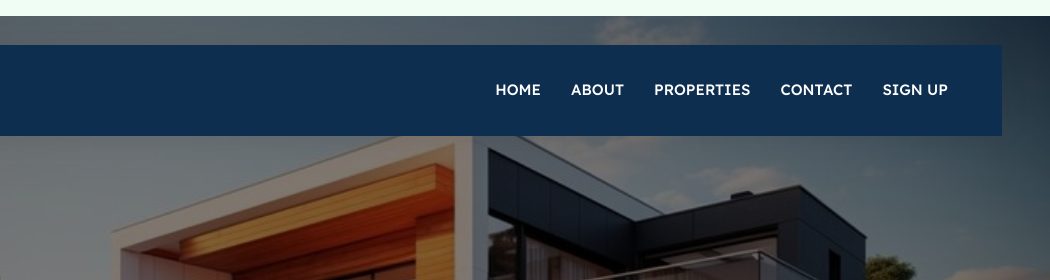
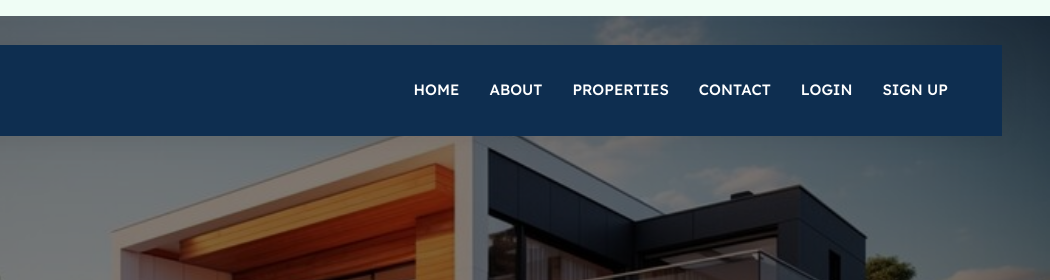
Before and after one commit to hussainshamim16/bakhshishAssociates, a plain HTML site: page index.html in a window 1280 px wide. Shown: the top 280 px of the page, 230-1280 px from the left. Drawn offline with nearby package versions, Linux system fonts and the light colour scheme; a script that the page names is missing; a web font is replaced by a local one.

Commit message:
header update

```diff
--- a/index.html
+++ b/index.html
@@ -78,6 +78,7 @@
                         <a href="#about" class="nav-item nav-link text-white">About</a>
                         <a href="#Properties" class="nav-item nav-link text-white">Properties</a>
                         <a href="#contact" class="nav-item nav-link text-white">Contact</a>
+                        <a href="./auth-pages/login.html" class="nav-item nav-link text-white">Login</a>
                         <a href="./auth-pages/signup.html" class="nav-item nav-link text-white">sign up</a>
                     </div>
                 </div>
```
